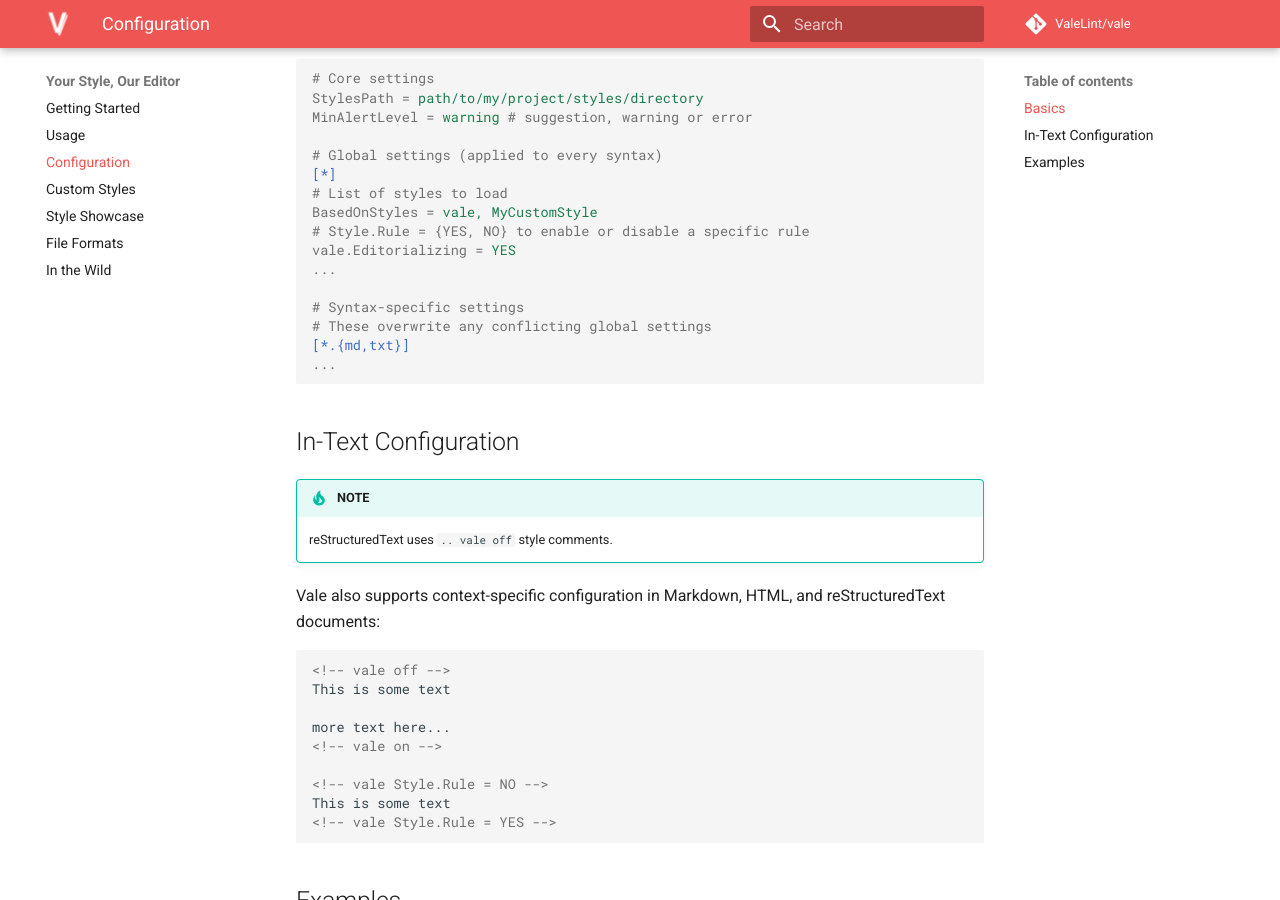
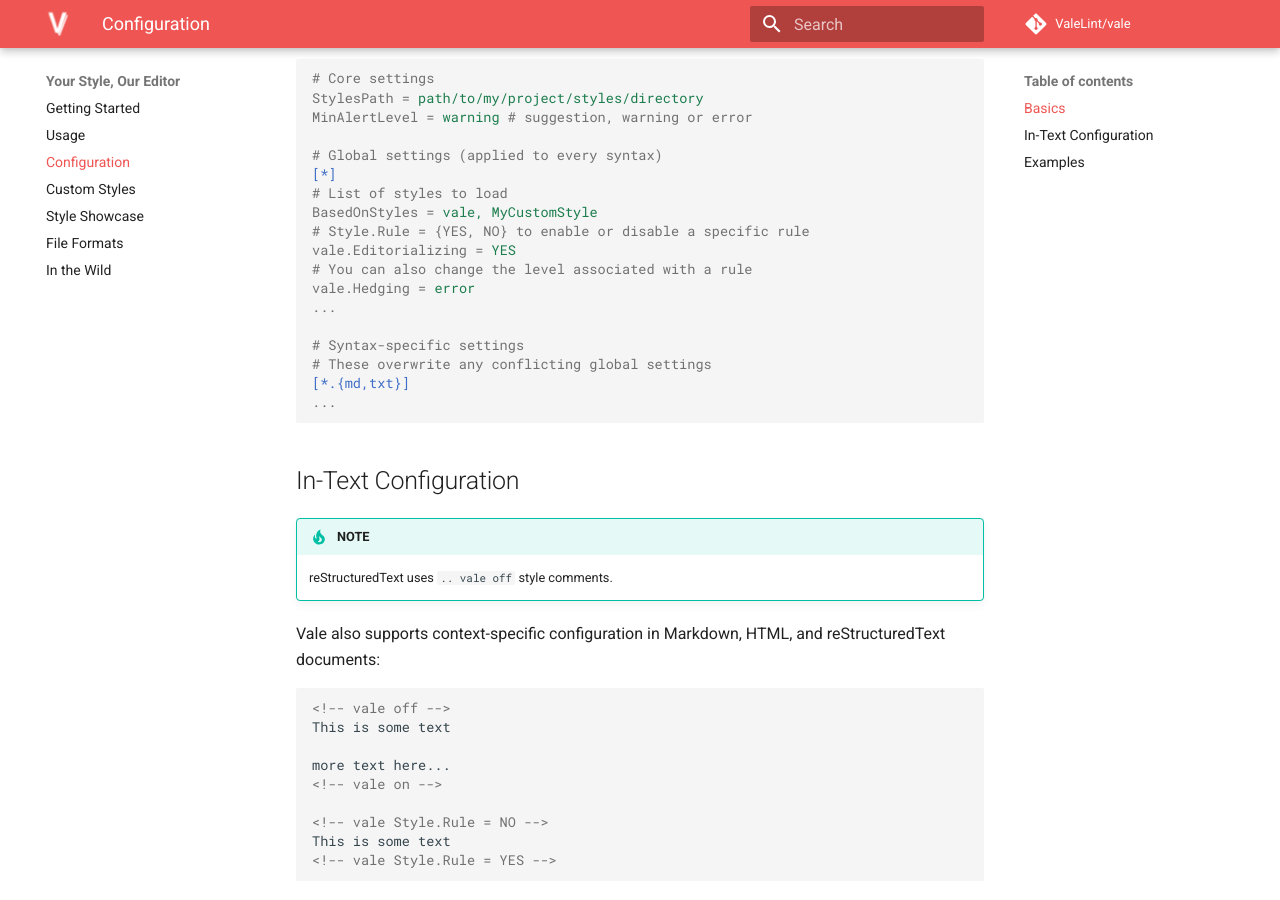
Before and after one commit to wouter-veeken/docs, an MkDocs documentation site: the page built from content/config.md, in a window 1280 px wide and 900 px high, scrolled down 306 px. Built offline with MkDocs 1.6.1 and Material for MkDocs 9.7.7, drawn with Linux system fonts in a browser that asks for light colours; comment, search, counter and statistics services are not loaded; old or Windows-style settings are respelled for this version of MkDocs.

Commit message:
add example of changing rule levels

```diff
--- a/content/config.md
+++ b/content/config.md
@@ -15,6 +15,8 @@
 BasedOnStyles = vale, MyCustomStyle
 # Style.Rule = {YES, NO} to enable or disable a specific rule
 vale.Editorializing = YES
+# You can also change the level associated with a rule
+vale.Hedging = error
 ...
 
 # Syntax-specific settings
```
